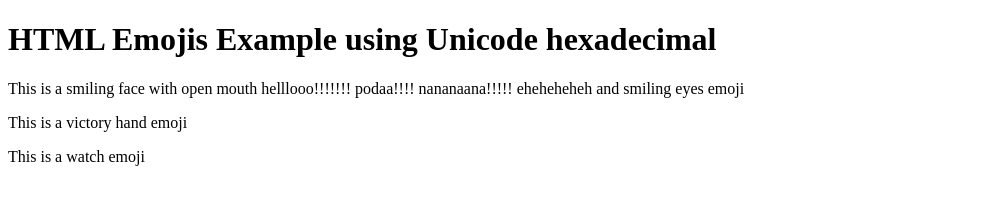
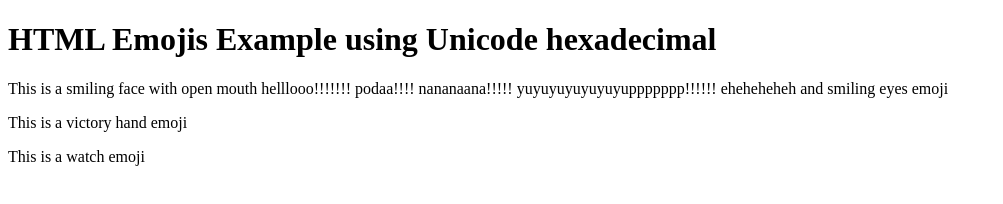
Before and after one commit to Swapnilsharma0-o/potter_pipes, a plain HTML site: page index.html in a window 1280 px wide. Shown: the whole page, without its empty margins (0-1003 px from the left). Drawn offline with Linux system fonts and the light colour scheme.

Commit message:
Update index.html

```diff
--- a/index.html
+++ b/index.html
@@ -1,3 +1,4 @@
+
 
 <!DOCTYPE html>
 <html lang="en">
@@ -12,6 +13,7 @@
 		helllooo!!!!!!!
 		podaa!!!!
 		nananaana!!!!!
+		yuyuyuyuyuyuyuppppppp!!!!!!
 		eheheheheh
 				and smiling eyes emoji
 </p>
```
